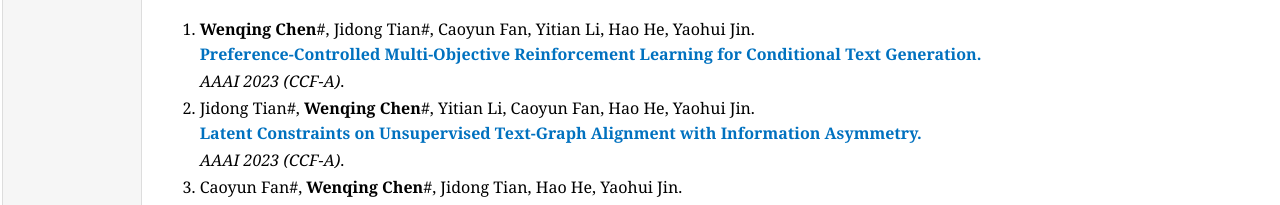
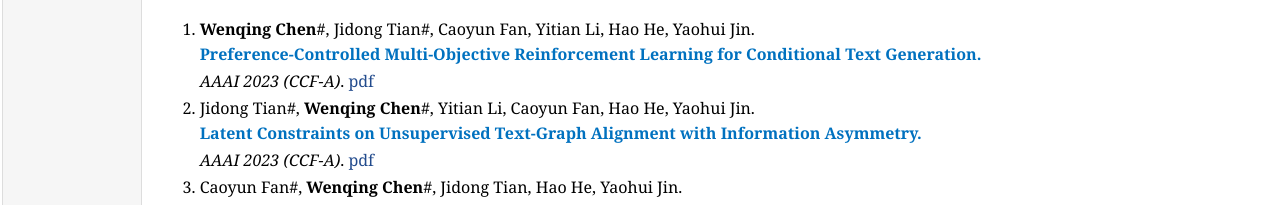
Before and after one commit to chenwq95/chenwq95.github.io, a plain HTML site: page index.html in a window 1280 px wide. Shown: the part 747-952 px from the top of the page. Drawn offline with Linux system fonts and the light colour scheme.

Commit message:
Update index.html
add AAAI 2023 PDF links

```diff
--- a/index.html
+++ b/index.html
@@ -56,10 +56,10 @@ I am looking for self-motivated students. Please drop me an email if you are int
 
 <h4>Year 2023</h4>
 <li><p><b>Wenqing Chen</b>#, Jidong Tian#, Caoyun Fan, Yitian Li, Hao He, Yaohui Jin.
-<p class="Pboldblue">Preference-Controlled Multi-Objective Reinforcement Learning for Conditional Text Generation.</p> <i>AAAI 2023 (CCF-A)</i>.</p>
+<p class="Pboldblue">Preference-Controlled Multi-Objective Reinforcement Learning for Conditional Text Generation.</p> <i>AAAI 2023 (CCF-A)</i>. <a href="https://ojs.aaai.org/index.php/AAAI/article/view/26490">pdf</a></p>
 </li>
 <li><p>Jidong Tian#, <b>Wenqing Chen</b>#, Yitian Li, Caoyun Fan, Hao He, Yaohui Jin.
-<p class="Pboldblue">Latent Constraints on Unsupervised Text-Graph Alignment with Information Asymmetry.</p> <i>AAAI 2023 (CCF-A)</i>.</p>
+<p class="Pboldblue">Latent Constraints on Unsupervised Text-Graph Alignment with Information Asymmetry.</p> <i>AAAI 2023 (CCF-A)</i>. <a href="https://ojs.aaai.org/index.php/AAAI/article/view/26600">pdf</a></p>
 </li>
 <li><p>Caoyun Fan#, <b>Wenqing Chen</b>#, Jidong Tian, Hao He, Yaohui Jin.
   <p class="Pboldblue">Improving the Out-Of-Distribution Generalization Capability of Language Models: Counterfactually-Augmented Data is not Enough.</p> <i>ICASSP 2023 (CCF-B)</i>. [<a href="https://arxiv.org/pdf/2302.09345.pdf">pdf</a>]</p>
```
